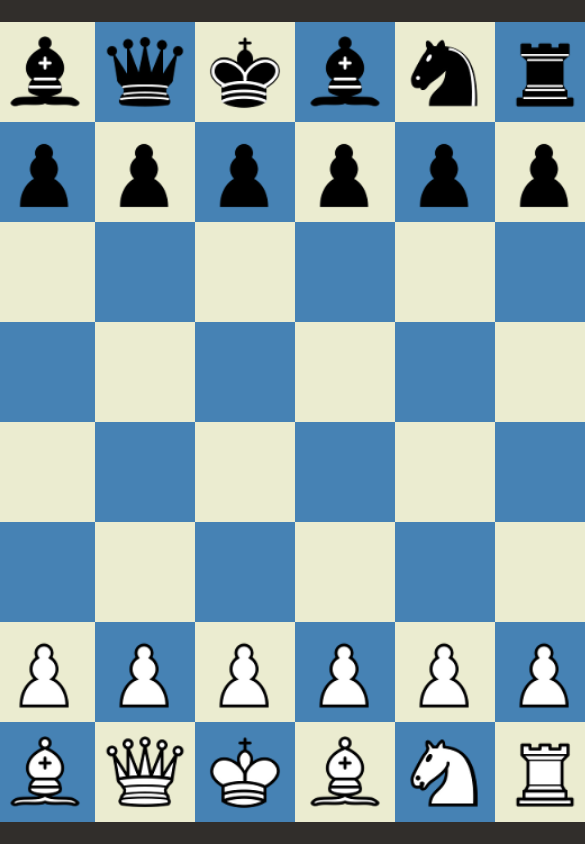
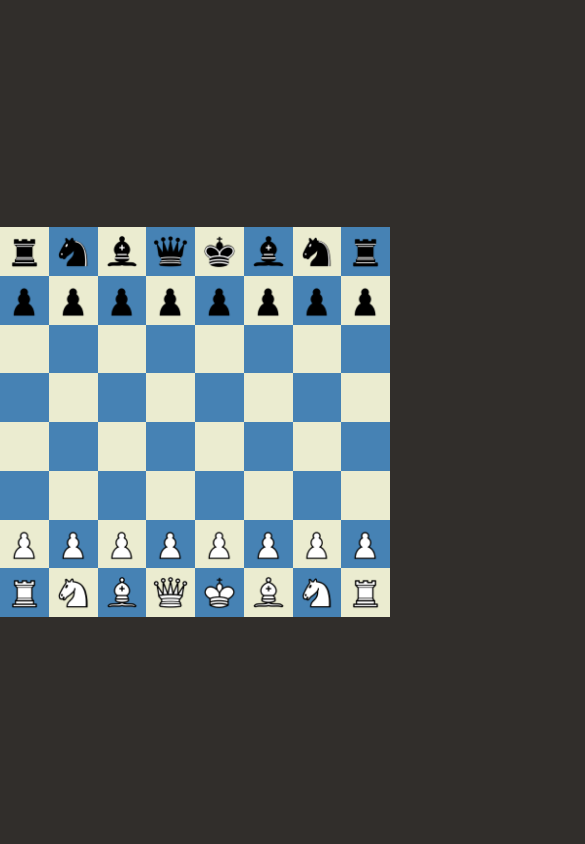
Before and after one commit to eeoooue/Chess, a plain HTML site: page index.html in a window 390 px wide. Shown: the whole page, 585 px wide, since content can reach past the window. Drawn offline with Linux system fonts and the light colour scheme.

Commit message:
adjusted boardsize to respond better to mobile devices

```diff
--- a/style.css
+++ b/style.css
@@ -13,15 +13,15 @@ body {
 }
 
 .board-container{
-    height: 800px;
-    width: 800px;
+    height: min(80vh, 100vw);
+    width: min(80vh, 100vw);
     display: flex;
     flex-wrap: wrap;
 }
 
 .boardtile{
-    height: 100px;
-    width: 100px;
+    height: 12.5%;
+    width: 12.5%;
     display: flex;
     cursor: pointer;
 }
```
